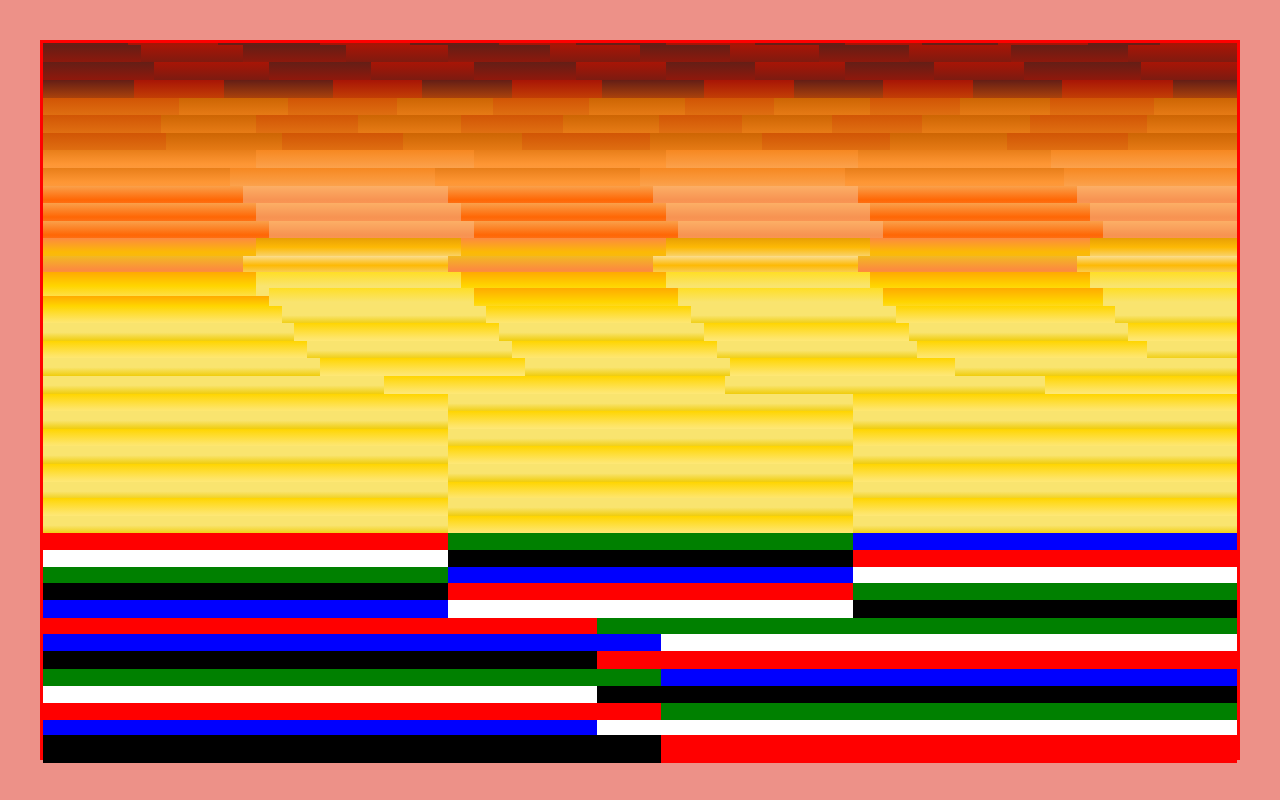
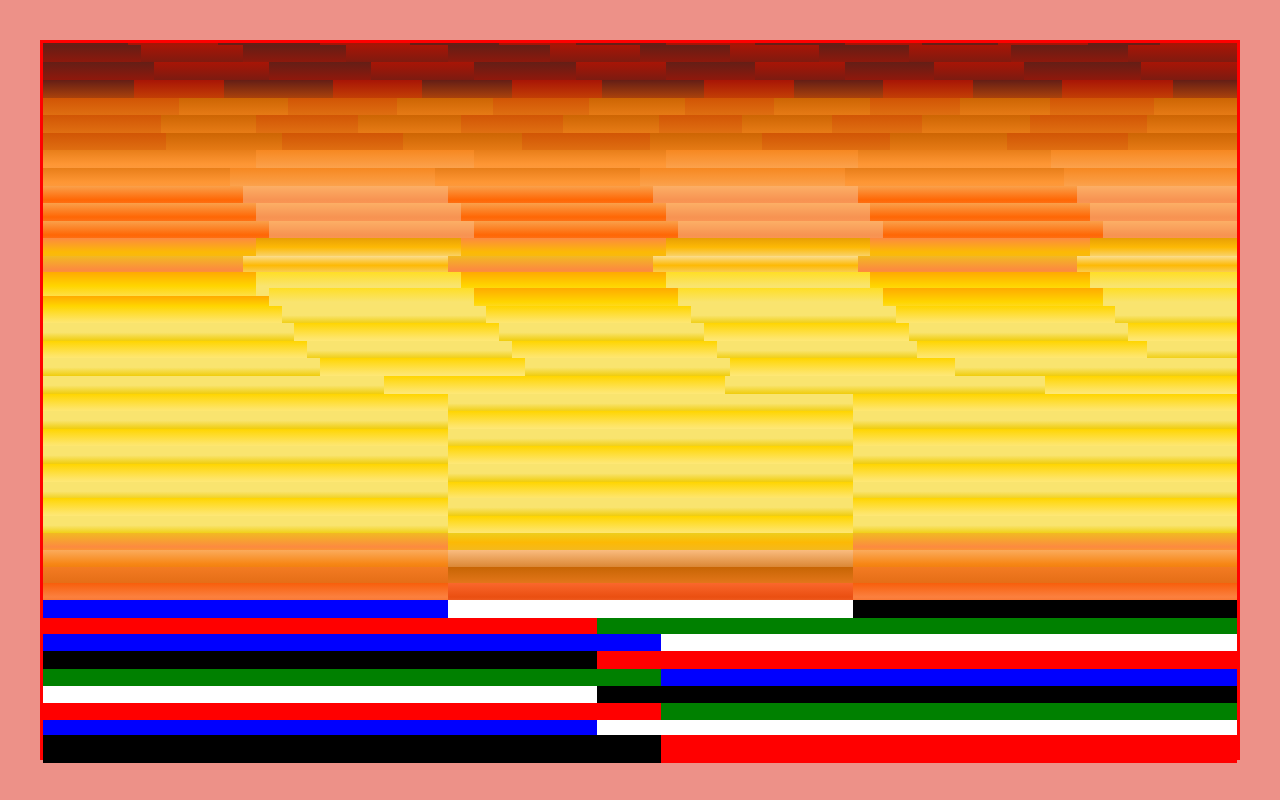
Before and after one commit to besselii/AFS2, a plain HTML site: page index.html in a window 1280 px wide. Drawn offline with Linux system fonts and the light colour scheme.

Commit message:
sky color

```diff
--- a/index.html
+++ b/index.html
@@ -1320,77 +1320,90 @@
     background: linear-gradient(#F9E46F, #F9E46F, #EFCB05, #EECE1D);
     }
 
-  .square192{background-color: red;
+  .square192{
     width: 40%;
     bottom: 29.9%;
-    }
-
-  .square193{background-color: green;
+    background: linear-gradient(#F2B922, #FC8A40, #FCB905);
+    }
+
+  .square193{
     width: 40%;
     bottom: 29.9%;
     left: 35%;
-    }
-
-  .square194{background-color: blue;
+    background: linear-gradient(#EECE1D, #FCB905, #F2B922, #FCB905);
+    }
+
+  .square194{
     width: 30%;
     bottom: 29.9%;
     right: 43px;
-    }
-
-  .square195{background-color: white;
+    background: linear-gradient(#F2B922, #FC8A40, #FCB905);
+    }
+
+  .square195{
     width: 40%;
     bottom: 27.8%;
+    background:linear-gradient(#FBAB5C, #F78615, #DD7004);
     }
 
   .square196{background-color: black;
     width: 40%;
     bottom: 27.8%;
     left: 35%;
-    }
-
-  .square197{background-color: red;
+    background: linear-gradient(#FABC7F, #C76504);
+    }
+
+  .square197{
     width: 30%;
     bottom: 27.8%;
     right: 43px;
-    }
-
-  .square198{background-color: green;
+    background:linear-gradient(#FBAB5C, #F78615, #DD7004);
+    }
+
+  .square198{
     width: 40%;
     bottom: 25.6%;
-    }
-
-  .square199{background-color: blue;
+    background: linear-gradient(#F37B22, #DA640E);
+    }
+
+  .square199{
     width: 40%;
     bottom: 25.6%;
     left: 35%;
-    }
-
-  .square200{background-color: white;
+    background: linear-gradient( #C76504, #F8822A);
+    }
+
+  .square200{
     width: 30%;
     bottom: 25.6%;
     right: 43px;
-    }
-
-  .square201{background-color: black;
+    background: linear-gradient(#F37B22, #DA640E);
+    }
+
+  .square201{
     width: 40%;
     bottom: 23.6%;
-    }
-
-  .square202{background-color: red;
+    background: linear-gradient(#F75E0B, #FB803F, #F75E0B);
+    }
+
+  .square202{
     width: 40%;
     bottom: 23.6%;
     left: 35%;
-    }
-
-  .square203{background-color: green;
+    background: linear-gradient(#FA672C, #EA4F11, #F87A47);
+    }
+
+  .square203{
     width: 30%;
     bottom: 23.6%;
     right: 43px;
+    background: linear-gradient(#F75E0B, #FB803F, #F75E0B);
     }
 
   .square204{background-color: blue;
     width: 40%;
     bottom: 21.5%;
+
     }
 
   .square205{background-color: white;
```
